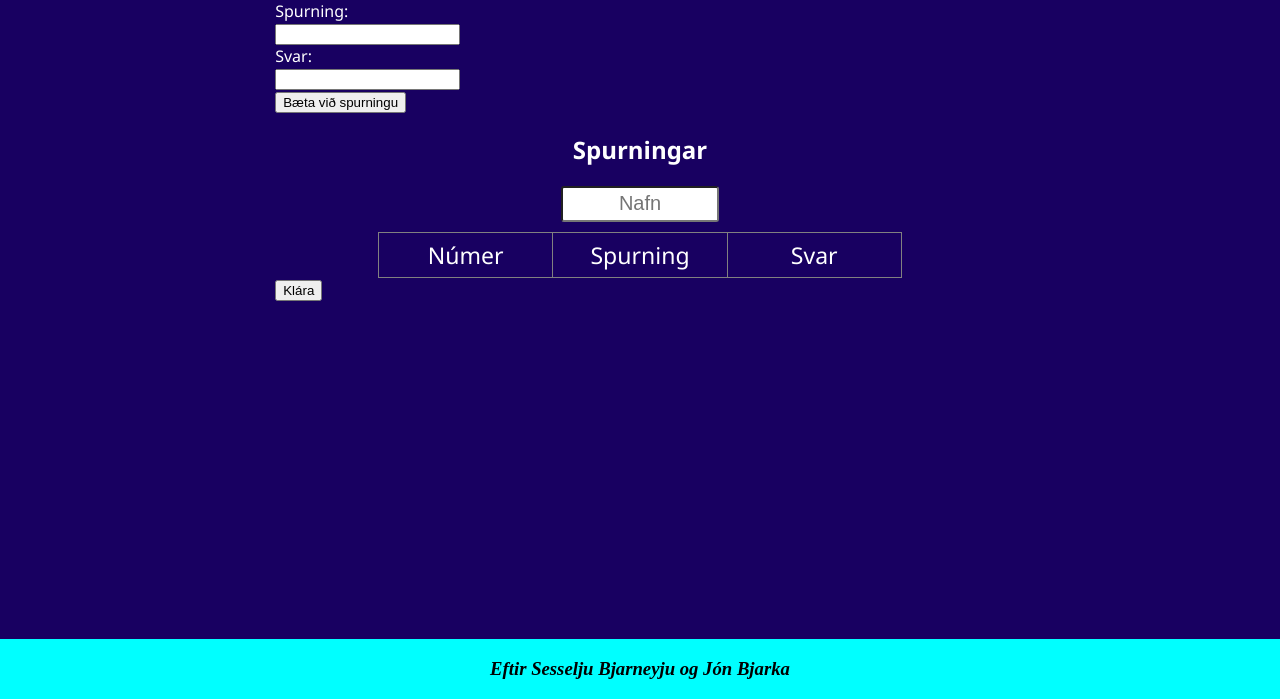
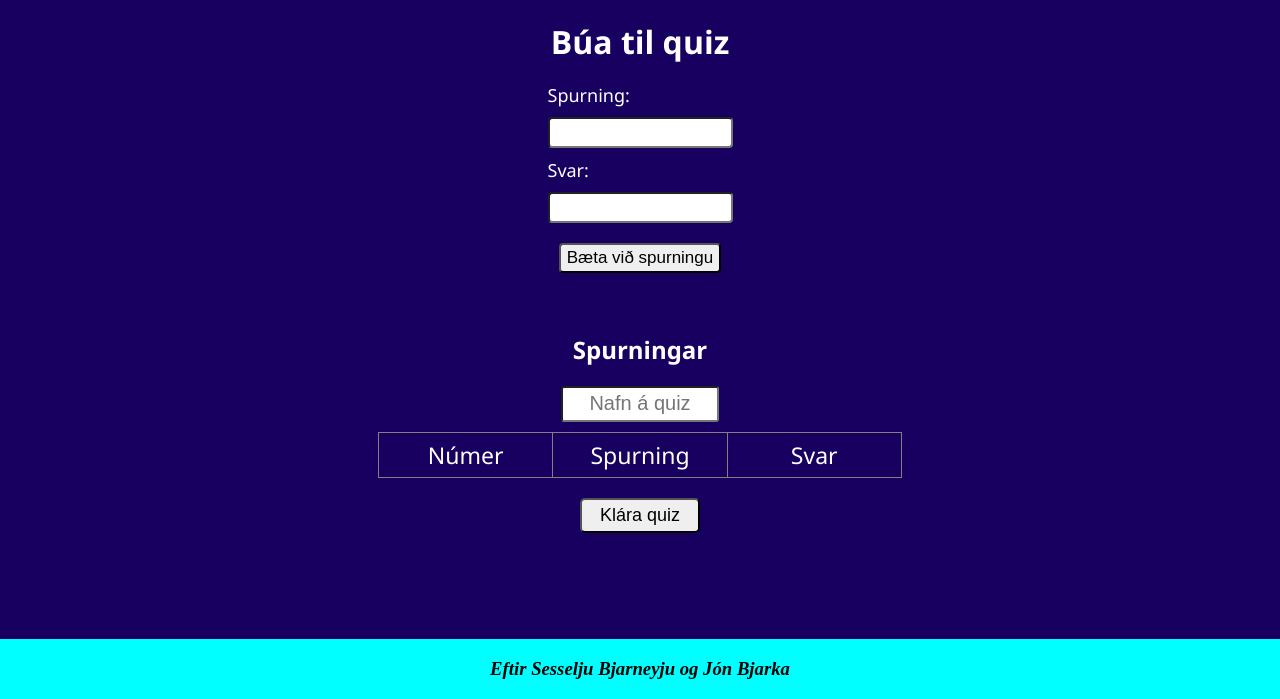
Before and after one commit to nonni1234/timaverk-2, a Flask app: page /nyttquiz in a window 1280 px wide. Shown: the part 101-800 px from the top of the page. Run offline with Flask 2, Linux system fonts and the light colour scheme.

Commit message:
doin ur mom

```diff
--- a/static/style.css
+++ b/static/style.css
@@ -11,6 +11,13 @@ body {
 #page-wrapper {
     position: relative;
     min-height: 100vh;
+}
+.center {
+    text-align: center;
+}
+.margins {
+    margin-top: 20px;
+    margin-bottom: 20px;
 }
 
 /* header */
@@ -192,3 +199,46 @@ input[name="nafn"]{
 #titill {
     margin: auto;
 }
+#submit_quiz {
+    width: 120px;
+    height: 35px;
+    font-size: 18px;
+    border-radius: 5px;
+    margin: auto;
+    text-align: center;
+}
+#submit_quiz:hover {
+    background-color: #c2c2c2;
+}
+#button_label {
+    text-align: center;
+    margin: auto;
+    margin-top: 20px;
+}
+#new_question {
+    display: flex;
+    align-items: center;
+    flex-flow: column;
+    margin-top: 20px;
+    margin-bottom: 50px;
+}
+#new_question input {
+    margin: 10px;
+}
+#submit_spurning {
+    height: 30px;
+    font-size: 17px;
+    border-radius: 4px;
+    margin: 10px;
+}
+#submit_spurning:hover {
+    background-color: #c2c2c2;
+}
+.nafn {
+    height: 25px;
+    border-radius: 4px;
+}
+.newspan {
+    margin: 10px;
+    font-size: 18px;
+}
--- a/templates/nyttquiz.html
+++ b/templates/nyttquiz.html
@@ -2,14 +2,19 @@
 {% block title %}Nýtt Quiz{% endblock %}
 {% block content %}
 <div id="new_wrapper">
-    Spurning: <br><input type="text" name="nyspurning" id="nyspurning" required><br>
-    Svar: <br><input type="text" name="nyttsvar" id="nyttsvar" required><br>
-    <button onclick="newRow()" type="submit">Bæta við spurningu</button>
+    <h1 class="center margins">Búa til quiz</h1>
+    <div id="new_question">
+        <div id="inputs">
+            <span class="newspan">Spurning:</span> <br><input type="text" name="nyspurning" id="nyspurning" class="nafn" required><br>
+            <span class="newspan">Svar:</span> <br><input type="text" name="nyttsvar" id="nyttsvar" class="nafn" required><br>
+        </div>
+        <button onclick="newRow()" type="submit" id="submit_spurning">Bæta við spurningu</button>
+    </div>
 
     <form action="/nyttquiz" method="POST" id="nyttquiz">
         <h2 style="text-align: center;">Spurningar</h2>
         <table id="spurningar-table">
-            <div id="nafn-div"><input type="text" name="nafn" id="nafn" placeholder="Nafn" required></div>
+            <div id="nafn-div"><input type="text" name="nafn" id="nafn" placeholder="Nafn á quiz" required></div>
                 <tbody id="spurningar-body">
                     <input type="hidden" name="max" id="max" value="0">
                     <tr>
@@ -19,7 +24,7 @@
                     </tr>
                 </tbody>
             </table>
-        <button type="submit">Klára</button>
+            <div id="button_label"><button type="submit" id="submit_quiz">Klára quiz</button></div>
     </form>
 </div>
 {% endblock %}
```
